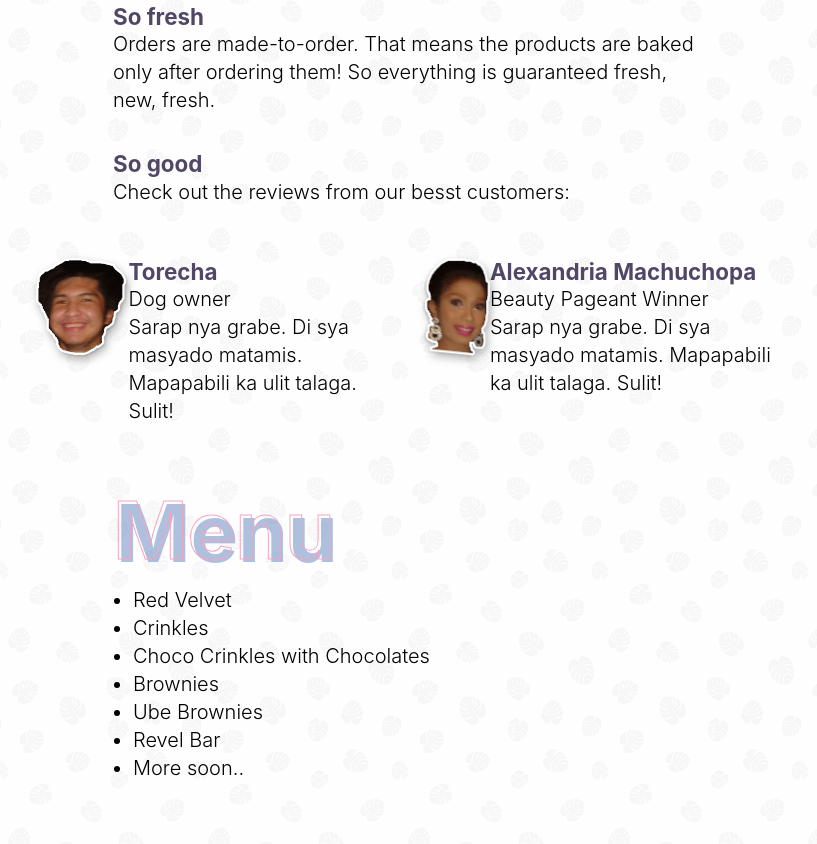
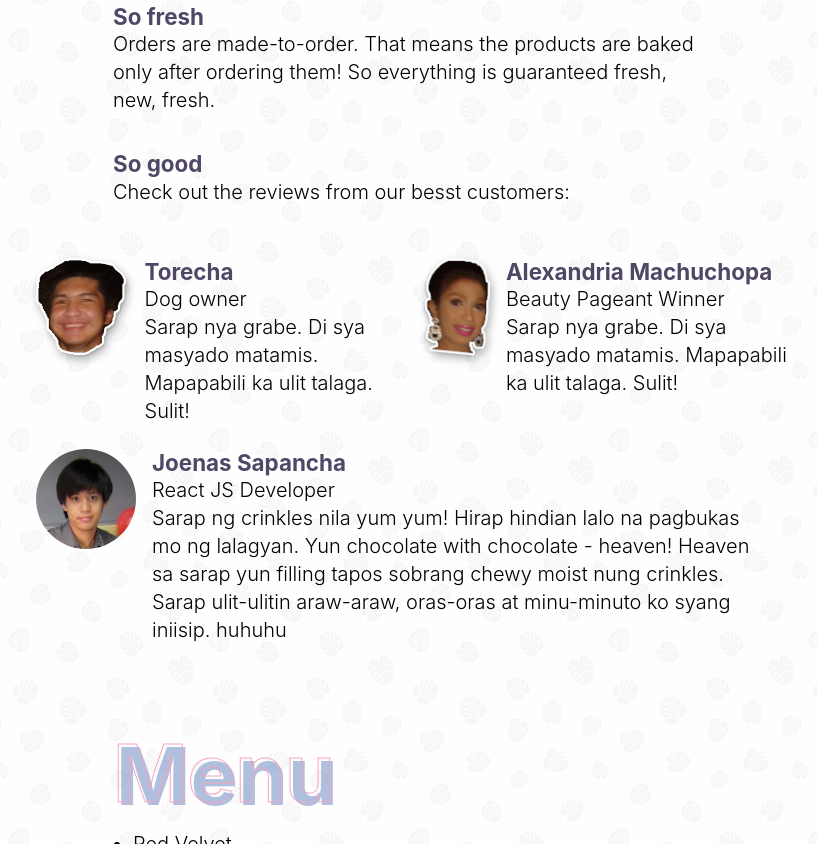
Before and after one commit to sugarrushbyana/sugarrushbyana.github.io, a website: page index.html in a window 1280 px wide. Shown: the part 2790-3634 px from the top of the page, without its empty margins (227-1044 px from the left). Drawn offline with nearby package versions, Linux system fonts and the light colour scheme.

Commit message:
Add new review

```diff
--- a/index.html
+++ b/index.html
@@ -208,6 +208,26 @@
 						<p class="review-message">Sarap nya grabe. Di sya masyado matamis. Mapapabili ka ulit talaga. Sulit!</p>
 					</div>
 				</div>
+
+				<div class="review-card col-xs-12 col-sm-12">
+					<div class="review-background"></div>
+
+					<div class="review-image img-circle">
+						<img src="" alt="">
+					</div>
+
+					<div class="review-text">
+						<h4 class="review-name">
+							<span>Joenas Sapancha</span>
+						</h4>
+						<p class="review-title">React JS Developer</p>
+						<p class="review-message">
+							Sarap ng crinkles nila yum yum!
+							Hirap hindian lalo na pagbukas mo ng lalagyan.
+							Yun chocolate with chocolate - heaven! Heaven sa sarap yun filling tapos sobrang chewy moist nung crinkles. Sarap ulit-ulitin araw-araw, oras-oras at minu-minuto ko syang iniisip. huhuhu
+						</p>
+					</div>
+				</div>
 			</section>
 
 			<section class="menu-section" id="menu">
--- a/scss/_reviews.scss
+++ b/scss/_reviews.scss
@@ -5,9 +5,11 @@
 	.review-card {
 		position: relative;
 		display: flex;
-		justify-content: center;
+		justify-content: flex-start;
+		margin-bottom: 24px;
 
 		.review-image {
+			margin-right: 16px;
 			img {
 	 			width: 100%;
 	 			max-width: 100px;
@@ -16,6 +18,15 @@
 				filter: url(shadow.svg#drop-shadow);
 				-webkit-filter: drop-shadow(2px 4px 4px rgba(0,0,0,0.3));
 	 			filter: drop-shadow(2px 4px 4px rgba(0,0,0,0.3));
+			}
+
+			&.img-circle {
+				border-radius: 50%;
+				width: 100px;
+				height: 100px;
+				background: url('../../img/reviews/3.png') no-repeat;
+				background-position: center;
+				background-size: 150%;
 			}
 		}
 
@@ -46,3 +57,7 @@
 		}
 	}
 }
+
+.img-circle img {
+	border-radius: 50%;
+}
```
Also changed, not shown: img/reviews/3.png (added), src/css/style.css.
